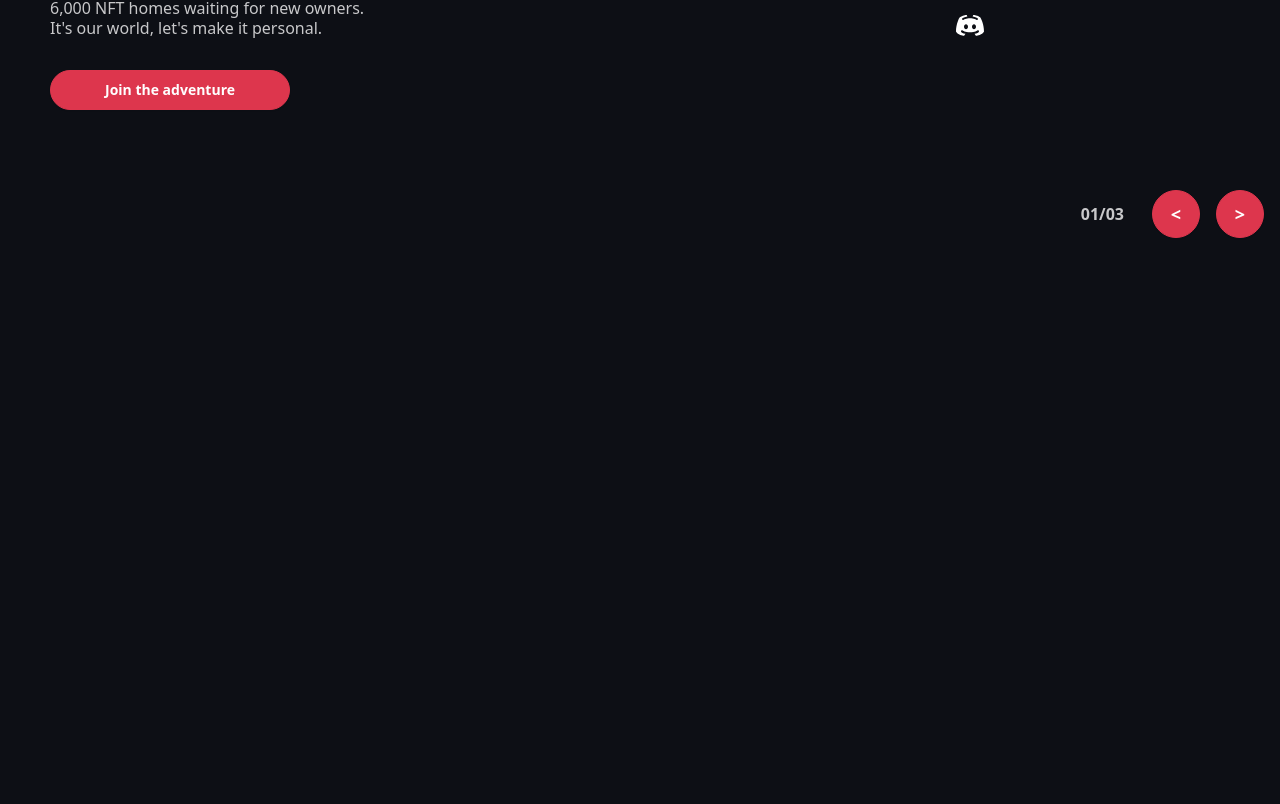
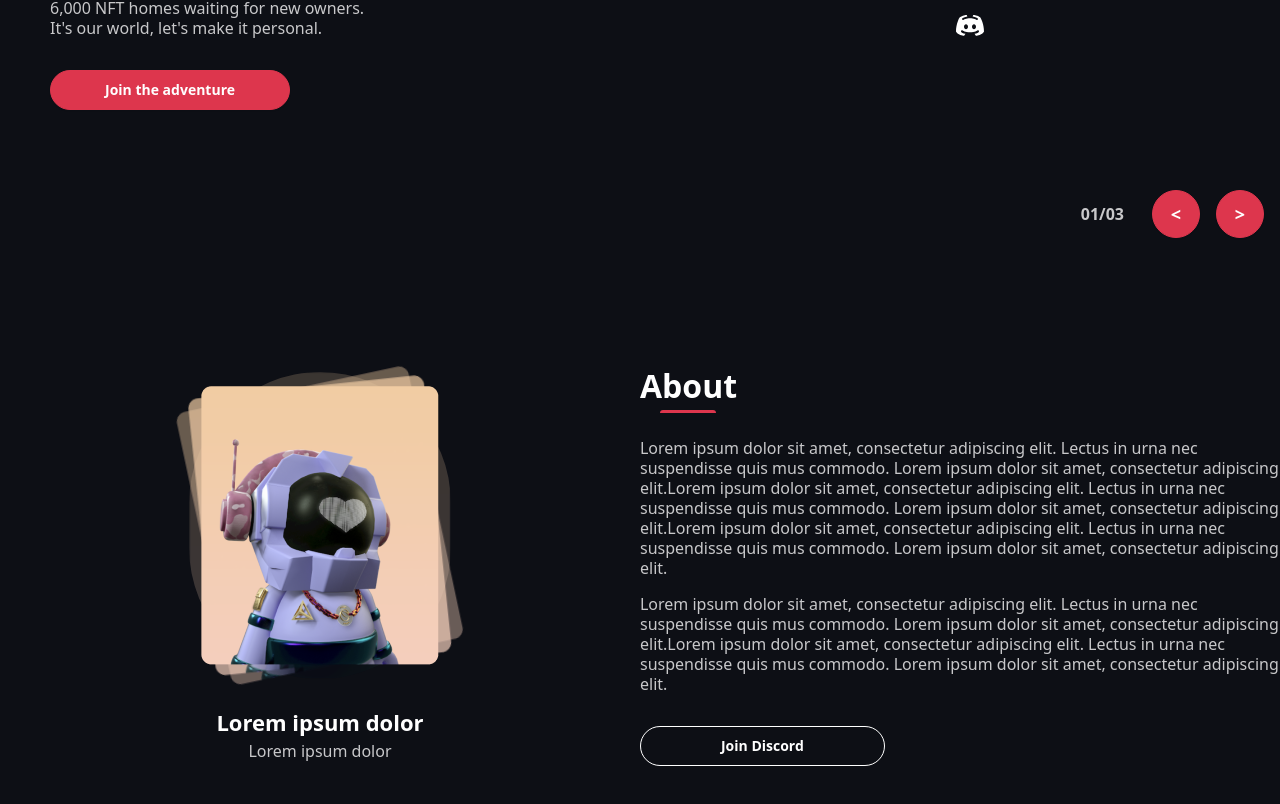
Before and after one commit to kevinmulier/holocoin, a React (Vite) app: page / in a window 1280 px wide. Shown: the part 500-1304 px from the top of the page. Before the commit the page ends 818 px from the top, so only its background shows below. Built offline with nearby package versions, Linux system fonts and the light colour scheme; a web font is replaced by a local one.

Commit message:
add about section

```diff
--- a/src/App.jsx
+++ b/src/App.jsx
@@ -1,4 +1,5 @@
 import Hero from './components/hero/Hero';
+import Main from './components/main/Main';
 import Navbar from './components/navbar/Navbar';
 
 function App() {
@@ -8,6 +9,7 @@ function App() {
         <Navbar />
       </header>
       <Hero />
+      <Main />
     </>
   );
 }
--- /dev/null
+++ b/src/components/main/Main.jsx
@@ -0,0 +1,11 @@
+import About from './about/About';
+
+const Main = () => {
+  return (
+    <>
+      <About />
+    </>
+  );
+};
+
+export default Main;
--- /dev/null
+++ b/src/components/main/about/About.jsx
@@ -0,0 +1,60 @@
+const About = () => {
+  return (
+    <>
+      <section className="flex justify-between w-full py-12 mx-auto max-md:flex-col max-md:bg-neutral max-w-7xl max-xl:px-7">
+        <div className="relative flex flex-col mb-8 md:hidden">
+          <h2 className="font-semibold text-[32px] text-primary">About</h2>
+          <span className="absolute top-11 left-5 h-[3px] rounded-tl-full rounded-tr-full w-14 bg-secondary"></span>
+        </div>
+        <div className="flex flex-col justify-center w-5/12 pt-4 mx-auto max-md:w-full max-md:mb-12">
+          <div className="relative flex justify-center mb-8 h-72">
+            <img src="/images/avatar.png" alt="Avatar" className="absolute top-0 left-[50%] -translate-x-[50%] z-30" />
+            <img
+              src="/images/avatar.png"
+              alt="Avatar"
+              className="absolute top-0 left-[50%] -translate-x-[50%] z-20 -rotate-6 opacity-70"
+            />
+            <img
+              src="/images/avatar.png"
+              alt="Avatar"
+              className="absolute top-0 left-[50%] -translate-x-[50%] z-10 -rotate-12 opacity-40"
+            />
+            <img
+              src="/images/avatar.png"
+              alt="Avatar"
+              className="absolute top-0 left-[50%] -translate-x-[50%] opacity-20 rounded-[120px] scale-110"
+            />
+          </div>
+          <div className="flex flex-col items-center justify-center">
+            <p className="text-[22px] text-primary font-semibold">Lorem ipsum dolor</p>
+            <span className="font-extralight">Lorem ipsum dolor</span>
+          </div>
+        </div>
+        <div className="flex flex-col w-6/12 leading-tight max-md:w-full">
+          <div className="relative flex flex-col mb-8 max-md:hidden">
+            <h2 className="font-semibold text-[32px] text-primary">About</h2>
+            <span className="absolute top-11 left-5 h-[3px] rounded-tl-full rounded-tr-full w-14 bg-secondary"></span>
+          </div>
+          <p className="mb-4">
+            Lorem ipsum dolor sit amet, consectetur adipiscing elit. Lectus in urna nec suspendisse quis mus commodo.
+            Lorem ipsum dolor sit amet, consectetur adipiscing elit.Lorem ipsum dolor sit amet, consectetur adipiscing
+            elit. Lectus in urna nec suspendisse quis mus commodo. Lorem ipsum dolor sit amet, consectetur adipiscing
+            elit.Lorem ipsum dolor sit amet, consectetur adipiscing elit. Lectus in urna nec suspendisse quis mus
+            commodo. Lorem ipsum dolor sit amet, consectetur adipiscing elit.
+          </p>
+          <p className="mb-8">
+            Lorem ipsum dolor sit amet, consectetur adipiscing elit. Lectus in urna nec suspendisse quis mus commodo.
+            Lorem ipsum dolor sit amet, consectetur adipiscing elit.Lorem ipsum dolor sit amet, consectetur adipiscing
+            elit. Lectus in urna nec suspendisse quis mus commodo. Lorem ipsum dolor sit amet, consectetur adipiscing
+            elit.
+          </p>
+          <button className="min-h-0 px-20 py-3 font-semibold rounded-full btn btn-outline border-primary text-primary h-fit w-fit max-md:mx-auto">
+            Join Discord
+          </button>
+        </div>
+      </section>
+    </>
+  );
+};
+
+export default About;
```
Also changed, not shown: public/images/avatar.png (added).
